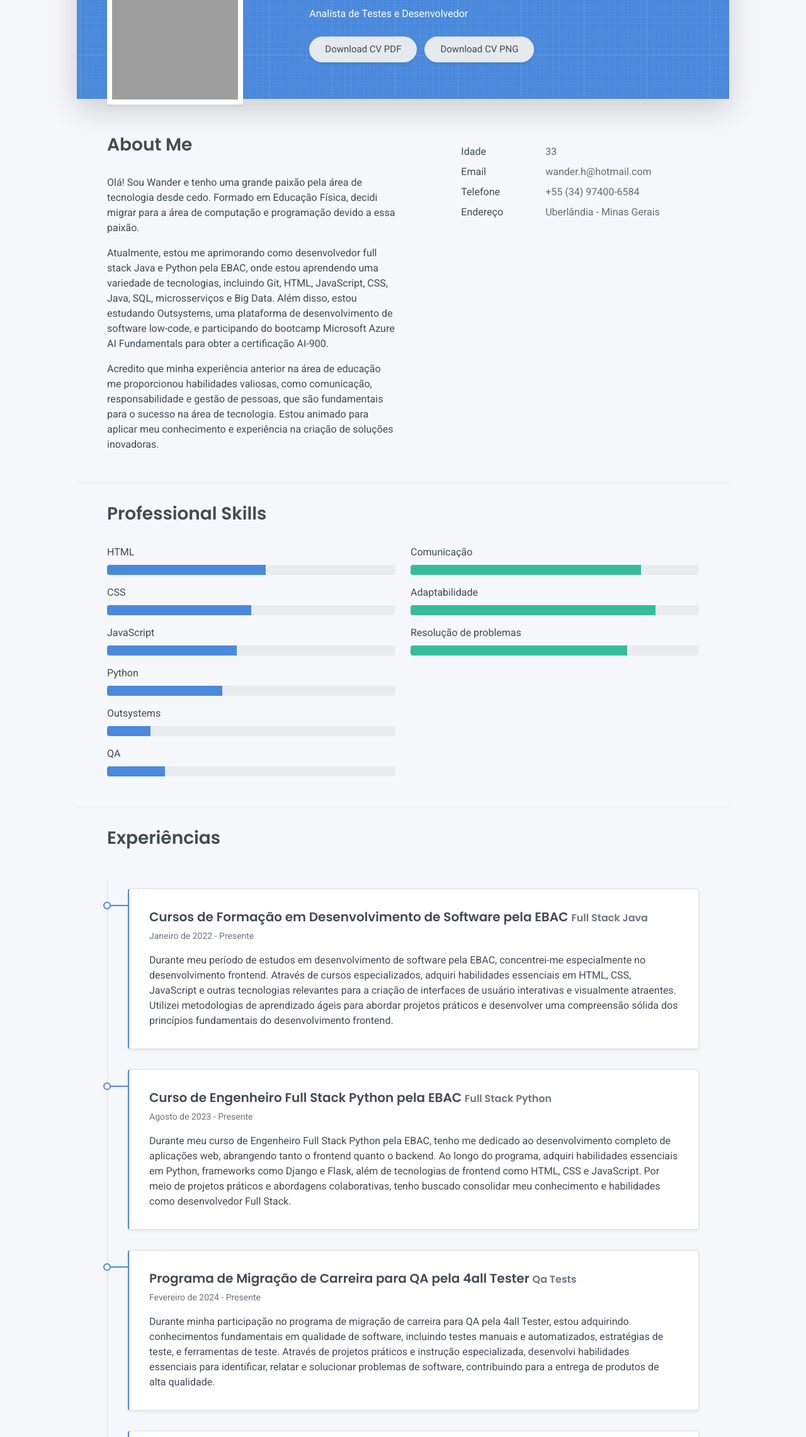
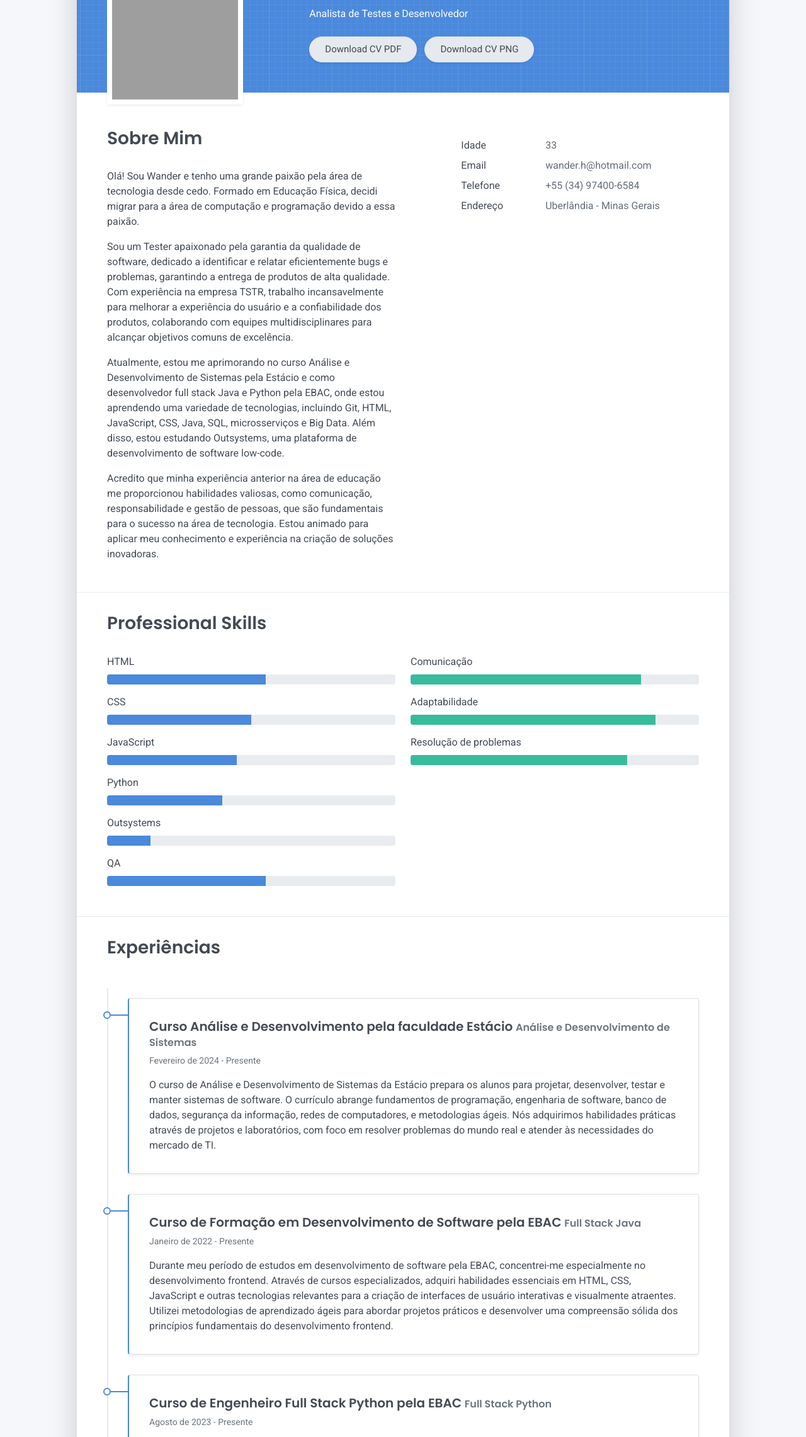
Before and after one commit to WanderHenrique/Curriculo-Online, a plain HTML site: page index.html in a window 1280 px wide. Shown: the part 222-2504 px from the top of the page at 63% size. Drawn offline with Linux system fonts and the light colour scheme; grey boxes are pictures that could not be loaded.

Commit message:
Update index.html

```diff
--- a/index.html
+++ b/index.html
@@ -1,5 +1,5 @@
 <!DOCTYPE html>
-<html lang="en-US">
+<html lang="Pt-br">
   <head>
     <meta charset="UTF-8">
     <meta http-equiv="X-UA-Compatible" content="IE=edge">
@@ -51,27 +51,24 @@
       <div class="col-lg-4 col-md-5">
         <div class="avatar hover-effect bg-white shadow-sm p-1"><img src="./images/avatar.jpeg" width="200" height="200"/></div>
       </div>
-     <div class="col-lg-8 col-md-7 text-center text-md-start">
-    <h2 class="h1 mt-2" data-aos="fade-left" data-aos-delay="0">Wander Henrique</h2>
-    <p data-aos="fade-left" data-aos-delay="100">Analista de Testes e Desenvolvedor</p>
-  <div class="d-print-none" data-aos="fade-left" data-aos-delay="200" style="margin-bottom: 10px;">
-    <a class="btn btn-light text-dark shadow-sm mt-1 me-1" href="Wander Henrique Teixeira do Nascimento.pdf" target="_blank">Download CV PDF</a>
-    <a class="btn btn-light text-dark shadow-sm mt-1 me-1" href="Wander Henrique Teixeira do Nascimento.png" target="_blank">Download CV PNG</a>
-</div>
-
-</div>
-
-
+      <div class="col-lg-8 col-md-7 text-center text-md-start">
+        <h2 class="h1 mt-2" data-aos="fade-left" data-aos-delay="0">Wander Henrique</h2>
+        <p data-aos="fade-left" data-aos-delay="100">Analista de Testes e Desenvolvedor</p>
+<class="d-print-none" data-aos="fade-left" data-aos-delay="200"><a class="btn btn-light text-dark shadow-sm mt-1 me-1" href="Wander Henrique Teixeira do Nascimento.pdf" target="_blank">Download CV PDF</a>
+<a class="btn btn-light text-dark shadow-sm mt-1 me-1" href="Wander Henrique Teixeira do Nascimento.png" target="_blank">Download CV PNG</a>
+<class="d-print-none" data-aos="fade-left" data-aos-delay="200">
       </div>
     </div>
   </div>
   <div class="about-section pt-4 px-3 px-lg-4 mt-1">
     <div class="row">
       <div class="col-md-6">
-        <h2 class="h3 mb-3">About Me</h2>
+        <h2 class="h3 mb-3">Sobre Mim</h2>
         <p>Olá! Sou Wander e tenho uma grande paixão pela área de tecnologia desde cedo. Formado em Educação Física, decidi migrar para a área de computação e programação devido a essa paixão.</p>
 
-          <p>Atualmente, estou me aprimorando como desenvolvedor full stack Java e Python pela EBAC, onde estou aprendendo uma variedade de tecnologias, incluindo Git, HTML, JavaScript, CSS, Java, SQL, microsserviços e Big Data. Além disso, estou estudando Outsystems, uma plataforma de desenvolvimento de software low-code, e participando do bootcamp Microsoft Azure AI Fundamentals para obter a certificação AI-900.</p>
+          <p>Sou um Tester apaixonado pela garantia da qualidade de software, dedicado a identificar e relatar eficientemente bugs e problemas, garantindo a entrega de produtos de alta qualidade. Com experiência na empresa TSTR, trabalho incansavelmente para melhorar a experiência do usuário e a confiabilidade dos produtos, colaborando com equipes multidisciplinares para alcançar objetivos comuns de excelência.</p>
+
+          <p>Atualmente, estou me aprimorando no curso Análise e Desenvolvimento de Sistemas pela Estácio e como desenvolvedor full stack Java e Python pela EBAC, onde estou aprendendo uma variedade de tecnologias, incluindo Git, HTML, JavaScript, CSS, Java, SQL, microsserviços e Big Data. Além disso, estou estudando Outsystems, uma plataforma de desenvolvimento de software low-code.</p>
 
           <p>Acredito que minha experiência anterior na área de educação me proporcionou habilidades valiosas, como comunicação, responsabilidade e gestão de pessoas, que são fundamentais para o sucesso na área de tecnologia. Estou animado para aplicar meu conhecimento e experiência na criação de soluções inovadoras.</p>
       </div>
@@ -137,7 +134,7 @@
         </div>
         <div class="mb-2"><span>QA</span>
           <div class="progress my-1">
-            <div class="progress-bar bg-primary" role="progressbar" data-aos="zoom-in-right" data-aos-delay="300" data-aos-anchor=".skills-section" style="width: 20%" aria-valuenow="20" aria-valuemin="0" aria-valuemax="100"></div>
+            <div class="progress-bar bg-primary" role="progressbar" data-aos="zoom-in-right" data-aos-delay="300" data-aos-anchor=".skills-section" style="width: 55%" aria-valuenow="20" aria-valuemin="0" aria-valuemax="100"></div>
           </div>
         </div>
       </div>
@@ -166,7 +163,15 @@
     <div class="timeline">
       <div class="timeline-card timeline-card-primary card shadow-sm">
         <div class="card-body">
-          <div class="h5 mb-1">Cursos de Formação em Desenvolvimento de Software pela EBAC <span class="text-muted h6"> Full Stack Java</span></div>
+          <div class="h5 mb-1">Curso Análise e Desenvolvimento pela faculdade Estácio <span class="text-muted h6"> Análise e Desenvolvimento de Sistemas</span></div>
+          <div class="text-muted text-small mb-2">Fevereiro de 2024 - Presente</div>
+          <div>
+            O curso de Análise e Desenvolvimento de Sistemas da Estácio prepara os alunos para projetar, desenvolver, testar e manter sistemas de software. O currículo abrange fundamentos de programação, engenharia de software, banco de dados, segurança da informação, redes de computadores, e metodologias ágeis. Nós adquirimos habilidades práticas através de projetos e laboratórios, com foco em resolver problemas do mundo real e atender às necessidades do mercado de TI.</div>
+        </div>
+      </div>
+      <div class="timeline-card timeline-card-primary card shadow-sm">
+        <div class="card-body">
+          <div class="h5 mb-1">Curso de Formação em Desenvolvimento de Software pela EBAC <span class="text-muted h6"> Full Stack Java</span></div>
           <div class="text-muted text-small mb-2">Janeiro de 2022 - Presente</div>
           <div>
             Durante meu período de estudos em desenvolvimento de software pela EBAC, concentrei-me especialmente no desenvolvimento frontend. Através de cursos especializados, adquiri habilidades essenciais em HTML, CSS, JavaScript e outras tecnologias relevantes para a criação de interfaces de usuário interativas e visualmente atraentes. Utilizei metodologias de aprendizado ágeis para abordar projetos práticos e desenvolver uma compreensão sólida dos princípios fundamentais do desenvolvimento frontend.</div>
@@ -182,14 +187,14 @@
       <div class="timeline-card timeline-card-primary card shadow-sm">
         <div class="card-body">
           <div class="h5 mb-1">Programa de Migração de Carreira para QA pela 4all Tester <span class="text-muted h6">Qa Tests</span></div>
-          <div class="text-muted text-small mb-2">Fevereiro de 2024 - Presente</div>
+          <div class="text-muted text-small mb-2">Fevereiro de 2024 - Concluido</div>
           <div>Durante minha participação no programa de migração de carreira para QA pela 4all Tester, estou adquirindo conhecimentos fundamentais em qualidade de software, incluindo testes manuais e automatizados, estratégias de teste, e ferramentas de teste. Através de projetos práticos e instrução especializada, desenvolvi habilidades essenciais para identificar, relatar e solucionar problemas de software, contribuindo para a entrega de produtos de alta qualidade.</div>
         </div>
       </div>
       <div class="timeline-card timeline-card-primary card shadow-sm">
         <div class="card-body">
           <div class="h5 mb-1">Experiência em Desenvolvimento Low-Code (BePro) <span class="text-muted h6"> Outsystems</span></div>
-          <div class="text-muted text-small mb-2">Fevereiro de 2024 - Presente</div>
+          <div class="text-muted text-small mb-2">Fevereiro de 2024 - </div>
           <div>Durante minha participação no bootcamp BPro em Outsystems, Estou adquirindo habilidades práticas em desenvolvimento de software low-code utilizando a plataforma Outsystems. Através de projetos práticos e instrução especializada, desenvolvi a capacidade de criar aplicativos corporativos de alta qualidade de forma rápida e eficiente. Minha experiência neste bootcamp me proporcionou uma compreensão abrangente das capacidades e potenciais da plataforma Outsystems, preparando-me para contribuir de forma significativa para projetos de desenvolvimento de software.</div>
         </div>
       </div>
@@ -200,6 +205,13 @@
   <div class="education-section px-3 px-lg-4 pb-4">
     <h2 class="h3 mb-4">Formação</h2>
     <div class="timeline">
+      <div class="timeline-card timeline-card-success card shadow-sm">
+        <div class="card-body">
+          <div class="h5 mb-1">Análise e Desenvolvimento de Sistemas <span class="text-muted h6"> Faculdade Estácio</span></div>
+          <div class="text-muted text-small mb-2">2022 - Presente</div>
+          <div>Aprendizado em programação, engenharia de software, banco de dados, redes de computadores e metodologias ágeis, com foco em projetar, desenvolver, testar e manter sistemas de software.</div>
+        </div>
+      </div>
       <div class="timeline-card timeline-card-success card shadow-sm">
         <div class="card-body">
           <div class="h5 mb-1">Engenharia Full Stack Java pela EBAC <span class="text-muted h6"> Escola Britânica de Artes Criativas e Tecnologia - EBAC</span></div>
```
